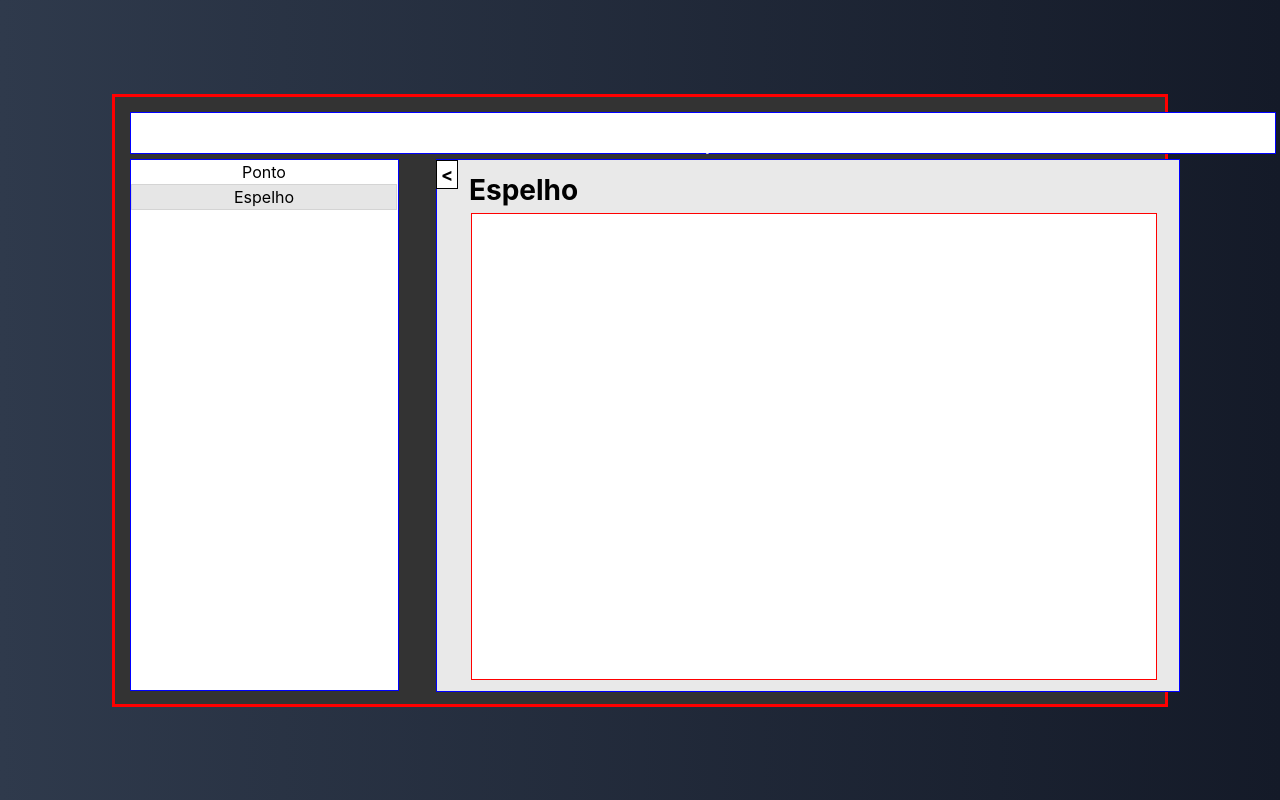
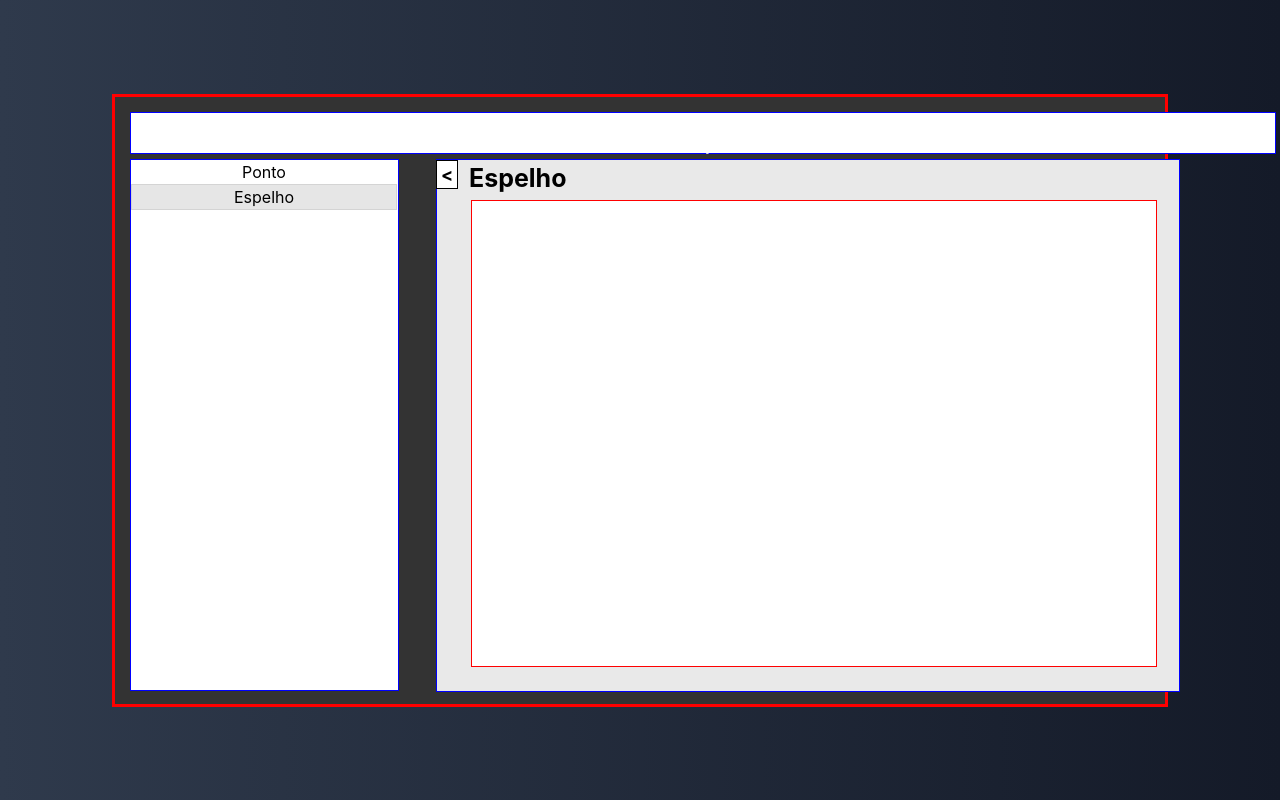
Before and after one commit to vitoriathais/beautyLink-React, a React (Vite) app: page /Espelho in a window 1280 px wide. Built offline with nearby package versions, Linux system fonts and the light colour scheme.

Commit message:
content externo 4

```diff
--- a/src/styles/Espelho.css
+++ b/src/styles/Espelho.css
@@ -42,13 +42,14 @@
 }
 
 #content > h1 {
-    color: black;
-    font-size: 28px;
+    color: #000;
+    font-size: 25px;
+    font-weight: 700;
     display: flex;
     align-content: flex-start;
     margin-left: 12px;
     margin-bottom: -12px;
-    margin-top: -14px;
+    margin-top: -24px;
 }
 
 #content > button {
```
